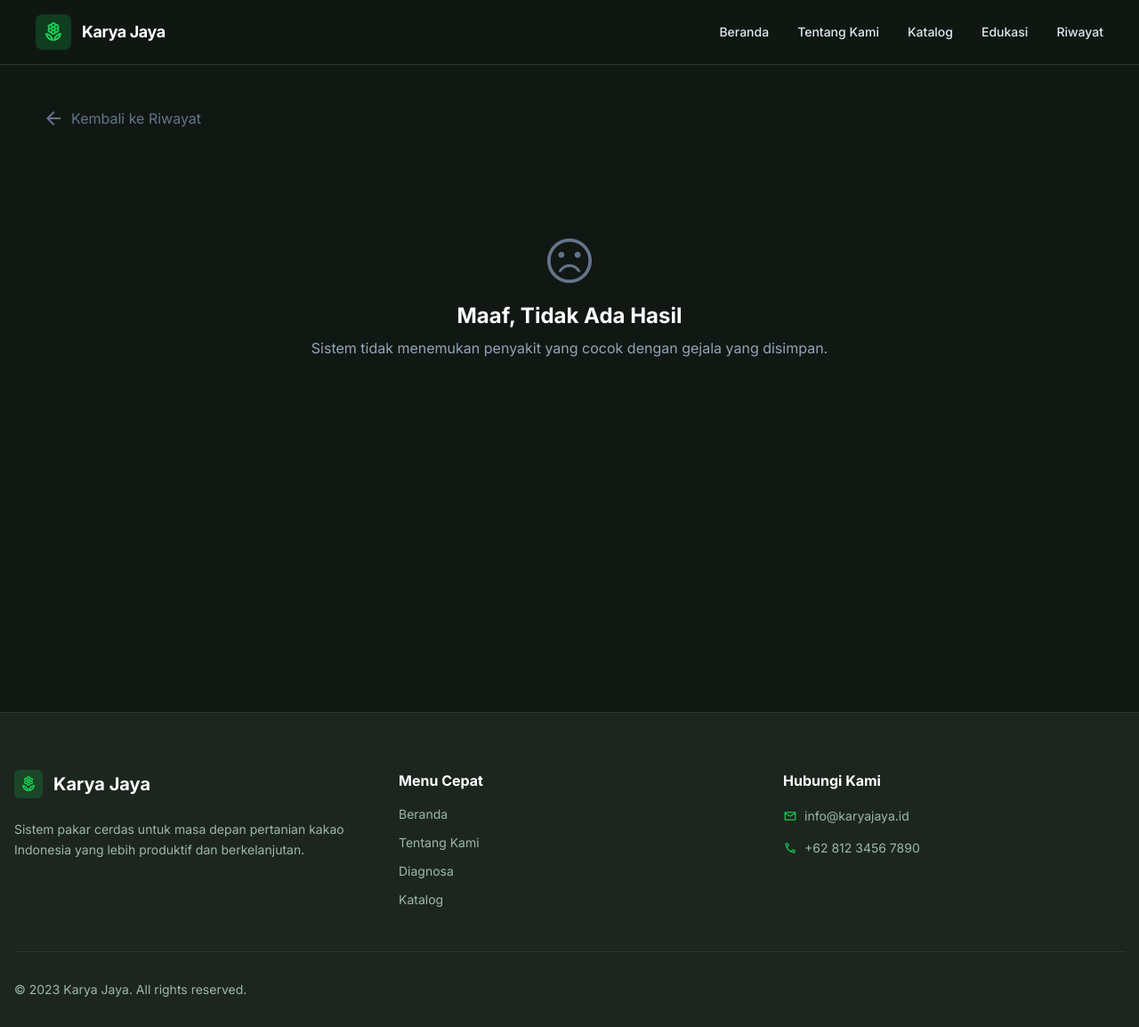
After one commit to junz-jun/karyajaya, a PHP site: page /detail_riwayat.php?id=1 in a window 1280 px wide. The commit adds this page. Shown: the whole page at 89% size. Run offline with PHP 8.4, Linux system fonts and the light colour scheme; tables that the repository leaves empty hold one stand-in row (values such as "Sample post"); some libraries are stand-ins or nearby versions.

Commit message:
Update diagnosis categories and add history detail view
- Updated symptom categorization in `diagnosa.php` and `includes/functions.php` to group by Batang, Daun, and Buah.
- Updated database with the provided 6 cocoa diseases, 21 symptoms, and rule base.
- Enhanced `riwayat.php` by making table rows clickable and adding a detail link.
- Created `detail_riwayat.php` to provide a comprehensive view of past diagnoses.

Co-authored-by: junz-jun <217690330+junz-jun@users.noreply.github.com>

```diff
--- /dev/null
+++ b/detail_riwayat.php
@@ -0,0 +1,174 @@
+<?php
+include 'includes/functions.php';
+
+$id = $_GET['id'] ?? null;
+if (!$id) {
+    header('Location: riwayat.php');
+    exit;
+}
+
+$stmt = $conn->prepare("SELECT * FROM riwayat WHERE id = ?");
+$stmt->bind_param("i", $id);
+$stmt->execute();
+$history = $stmt->get_result()->fetch_assoc();
+
+if (!$history) {
+    header('Location: riwayat.php');
+    exit;
+}
+
+$userName = $history['nama_pengguna'];
+$selectedSymptoms = json_decode($history['detail'], true);
+
+$results = calculateDiagnosis($conn, $selectedSymptoms);
+$topResult = !empty($results) ? reset($results) : null;
+
+include 'includes/header.php';
+?>
+
+<div class="bg-background-light dark:bg-background-dark min-h-screen font-display flex flex-col text-slate-900 dark:text-slate-100 overflow-x-hidden">
+    <?php include 'includes/navbar.php'; ?>
+
+    <main class="flex-grow w-full max-w-[1280px] mx-auto p-4 md:p-8 lg:p-12">
+        <div class="mb-8">
+            <a href="riwayat.php" class="inline-flex items-center gap-2 text-slate-500 hover:text-white transition-colors">
+                <span class="material-symbols-outlined">arrow_back</span>
+                Kembali ke Riwayat
+            </a>
+        </div>
+
+        <?php if ($topResult): ?>
+        <div class="grid grid-cols-1 lg:grid-cols-12 gap-8">
+            <div class="lg:col-span-8 flex flex-col gap-6">
+                <div class="bg-white dark:bg-[#1a2e23] rounded-xl border border-[#29382e] overflow-hidden shadow-lg">
+                    <div class="p-6 md:p-8 relative">
+                        <div class="flex flex-col md:flex-row justify-between items-start md:items-center gap-6 mb-6">
+                            <div>
+                                <div class="inline-flex items-center gap-2 px-3 py-1 rounded-full bg-primary/10 text-primary text-xs font-bold uppercase tracking-wider mb-3">
+                                    <span class="material-symbols-outlined text-sm">history</span>
+                                    Hasil Diagnosis Terdeteksi
+                                </div>
+                                <h1 class="text-3xl md:text-4xl font-black text-slate-900 dark:text-white leading-tight tracking-tight">
+                                    <?php echo $topResult['name']; ?>
+                                </h1>
+                                <p class="text-slate-500 dark:text-slate-400 mt-2 text-lg">
+                                    Halo, <strong><?php echo htmlspecialchars($userName); ?></strong>. Berikut adalah detail diagnosis Anda pada tanggal <strong><?php echo date('d M Y, H:i', strtotime($history['dibuat_pada'])); ?></strong>.
+                                </p>
+                            </div>
+                            <div class="flex flex-col items-center flex-shrink-0">
+                                <div class="relative size-32 flex items-center justify-center">
+                                    <svg class="size-full -rotate-90 transform" viewBox="0 0 36 36">
+                                        <path class="text-[#29382e]" d="M18 2.0845 a 15.9155 15.9155 0 0 1 0 31.831 a 15.9155 15.9155 0 0 1 0 -31.831" fill="none" stroke="currentColor" stroke-width="3"></path>
+                                        <path class="text-primary drop-shadow-[0_0_10px_rgba(23,207_84,0.4)]" d="M18 2.0845 a 15.9155 15.9155 0 0 1 0 31.831 a 15.9155 15.9155 0 0 1 0 -31.831" fill="none" stroke="currentColor" stroke-dasharray="<?php echo $topResult['cf'] * 100; ?>, 100" stroke-linecap="round" stroke-width="3"></path>
+                                    </svg>
+                                    <div class="absolute flex flex-col items-center">
+                                        <span class="text-3xl font-bold text-slate-900 dark:text-white"><?php echo number_format($topResult['cf'] * 100, 1); ?><span class="text-lg">%</span></span>
+                                        <span class="text-[10px] uppercase font-bold text-slate-500 dark:text-slate-400 tracking-wider">Akurat</span>
+                                    </div>
+                                </div>
+                            </div>
+                        </div>
+                        <div class="prose prose-invert max-w-none">
+                            <h3 class="text-xl font-bold text-slate-900 dark:text-white mb-2 flex items-center gap-2">
+                                <span class="material-symbols-outlined text-primary">description</span>
+                                Deskripsi Penyakit
+                            </h3>
+                            <p class="text-slate-600 dark:text-slate-300 leading-relaxed text-sm md:text-base">
+                                <?php echo nl2br($topResult['description']); ?>
+                            </p>
+                        </div>
+                    </div>
+                </div>
+
+                <div class="bg-white dark:bg-[#1a2e23] rounded-xl border border-[#29382e] p-6 md:p-8">
+                    <h3 class="text-xl font-bold text-slate-900 dark:text-white mb-6 flex items-center gap-2">
+                        <span class="material-symbols-outlined text-primary">medical_services</span>
+                        Solusi Penanganan
+                    </h3>
+                    <div class="space-y-6">
+                        <div class="text-slate-600 dark:text-slate-300 text-base leading-relaxed whitespace-pre-line">
+                            <?php echo $topResult['solution']; ?>
+                        </div>
+                    </div>
+                </div>
+
+                <div class="bg-white dark:bg-[#1a2e23] rounded-xl border border-[#29382e] p-6 md:p-8">
+                    <h3 class="text-xl font-bold text-slate-900 dark:text-white mb-6 flex items-center gap-2">
+                        <span class="material-symbols-outlined text-primary">verified_user</span>
+                        Tips Pencegahan
+                    </h3>
+                    <div class="space-y-6">
+                        <div class="text-slate-600 dark:text-slate-300 text-base leading-relaxed whitespace-pre-line">
+                            <?php echo $topResult['prevention']; ?>
+                        </div>
+                    </div>
+                </div>
+
+                <?php if (count($results) > 1): ?>
+                <div class="bg-white dark:bg-[#1a2e23] rounded-xl border border-[#29382e] p-6 md:p-8">
+                    <h3 class="text-lg font-bold text-slate-900 dark:text-white mb-4">Kemungkinan Lain</h3>
+                    <div class="space-y-4">
+                        <?php
+                        $others = array_slice($results, 1);
+                        foreach ($others as $other):
+                        ?>
+                        <div class="flex justify-between items-center p-4 rounded-lg bg-background-dark/50 border border-border-dark">
+                            <span class="text-white font-medium"><?php echo $other['name']; ?></span>
+                            <span class="text-primary font-bold"><?php echo number_format($other['cf'] * 100, 1); ?>%</span>
+                        </div>
+                        <?php endforeach; ?>
+                    </div>
+                </div>
+                <?php endif; ?>
+            </div>
+
+            <div class="lg:col-span-4 flex flex-col gap-6">
+                <div class="bg-white dark:bg-[#1a2e23] rounded-xl border border-[#29382e] p-6 sticky top-24">
+                    <h3 class="text-sm uppercase font-bold text-slate-500 dark:text-slate-400 tracking-wider mb-4">Gejala yang Dipilih</h3>
+                    <div class="space-y-3">
+                        <?php
+                        // Fetch symptoms names for better display
+                        $symptomIds = array_keys($selectedSymptoms);
+                        $idStr = implode(',', array_map('intval', $symptomIds));
+                        $symptomData = [];
+                        if (!empty($idStr)) {
+                            $res = $conn->query("SELECT id, nama, kode FROM gejala WHERE id IN ($idStr)");
+                            while ($row = $res->fetch_assoc()) {
+                                $symptomData[$row['id']] = $row;
+                            }
+                        }
+
+                        foreach ($selectedSymptoms as $sid => $cf):
+                            $sName = $symptomData[$sid]['nama'] ?? 'Gejala tidak diketahui';
+                            $sCode = $symptomData[$sid]['kode'] ?? '';
+                        ?>
+                        <div class="p-3 rounded-lg bg-black/20 border border-border-dark">
+                            <div class="text-xs text-slate-500 mb-1"><?php echo $sCode; ?></div>
+                            <div class="text-sm text-white font-medium mb-2"><?php echo $sName; ?></div>
+                            <div class="flex justify-between items-center text-xs">
+                                <span class="text-slate-400">Keyakinan:</span>
+                                <span class="text-primary font-bold"><?php echo $cf; ?></span>
+                            </div>
+                        </div>
+                        <?php endforeach; ?>
+                    </div>
+                    <div class="mt-6 pt-6 border-t border-border-dark">
+                        <button onclick="window.print()" class="w-full flex items-center justify-center gap-2 bg-primary text-slate-900 font-bold py-3 px-4 rounded-lg hover:bg-green-400 transition-all">
+                            <span class="material-symbols-outlined">print</span>
+                            Cetak Hasil
+                        </button>
+                    </div>
+                </div>
+            </div>
+        </div>
+        <?php else: ?>
+        <div class="flex flex-col items-center justify-center py-20 text-center">
+            <span class="material-symbols-outlined text-6xl text-slate-500 mb-4">sentiment_dissatisfied</span>
+            <h2 class="text-2xl font-bold text-white mb-2">Maaf, Tidak Ada Hasil</h2>
+            <p class="text-slate-400 mb-8">Sistem tidak menemukan penyakit yang cocok dengan gejala yang disimpan.</p>
+        </div>
+        <?php endif; ?>
+    </main>
+</div>
+
+<?php include 'includes/footer.php'; ?>
--- a/includes/functions.php
+++ b/includes/functions.php
@@ -5,15 +5,12 @@ include_once __DIR__ . '/../config/database.php';
  * Get all symptoms grouped by category
  */
 function getSymptomsByCategory($conn) {
-    $sql = "SELECT g.*, p.nama as nama_penyakit
-            FROM gejala g
-            LEFT JOIN penyakit p ON g.kategori = p.kode
-            ORDER BY g.kategori, g.kode";
+    $sql = "SELECT * FROM gejala ORDER BY kategori, kode";
     $result = $conn->query($sql);
     $symptoms = [];
     while ($row = $result->fetch_assoc()) {
-        $categoryLabel = $row['kategori'] . ' ' . ($row['nama_penyakit'] ?? '');
-        $symptoms[trim($categoryLabel)][] = $row;
+        $categoryLabel = 'Penyakit ' . $row['kategori'];
+        $symptoms[$categoryLabel][] = $row;
     }
     return $symptoms;
 }
```
Also changed, not shown: riwayat.php (+8 -2 lines).
